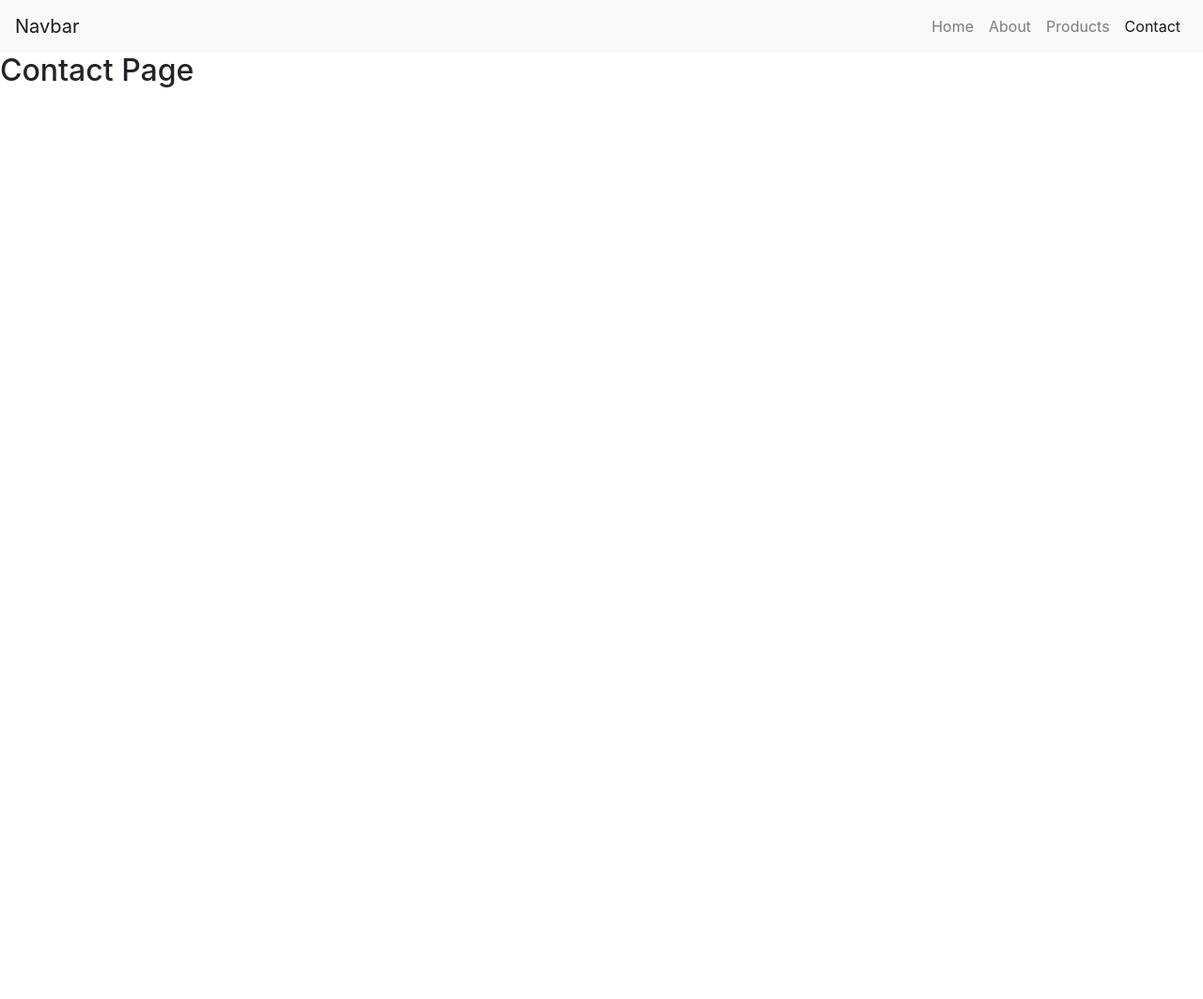
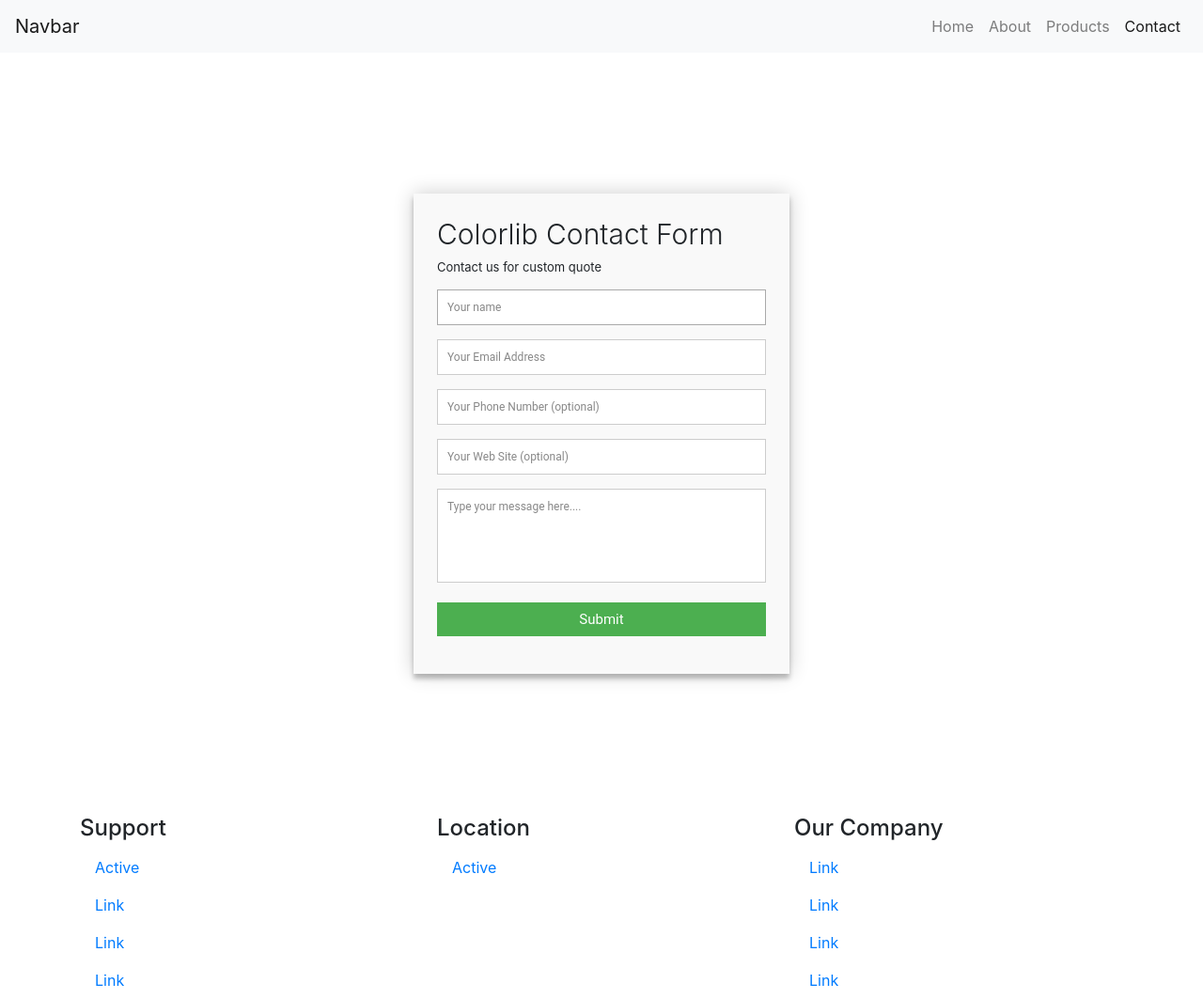
Before and after one commit to StephDunks/Assignment-4, a plain HTML site: page contact.html in a window 1280 px wide. Shown: the whole page at 94% size. Before the commit the page ends 800 px from the top, so only its background shows below. Drawn offline with nearby package versions, Linux system fonts and the light colour scheme.

Commit message:
WIP Added contact form

```diff
--- a/contact.html
+++ b/contact.html
@@ -7,6 +7,7 @@
 
     <!-- Bootstrap CSS -->
     <link rel="stylesheet" href="https://maxcdn.bootstrapcdn.com/bootstrap/4.0.0/css/bootstrap.min.css" integrity="sha384-Gn5384xqQ1aoWXA+058RXPxPg6fy4IWvTNh0E263XmFcJlSAwiGgFAW/dAiS6JXm" crossorigin="anonymous">
+    <link rel="stylesheet" type="text/css" href="./css/styles.css">
 
     <title>Contact</title>
   </head>
@@ -28,7 +29,98 @@
       </div>
     </nav>
 
-    <h2>Contact Page</h2>
+    <!-- Contact Form -->
+
+  <!--   <div class="container">
+      <div class="contact-form">
+
+      </div>
+    </div> -->
+
+    <div class="container-form">
+      <div class="contact-bckground">
+        <form id="contact" action="" method="post">
+          <h3>Colorlib Contact Form</h3>
+          <h4>Contact us for custom quote</h4>
+          <fieldset>
+            <input placeholder="Your name" type="text" tabindex="1" required autofocus>
+          </fieldset>
+          <fieldset>
+            <input placeholder="Your Email Address" type="email" tabindex="2" required>
+          </fieldset>
+          <fieldset>
+            <input placeholder="Your Phone Number (optional)" type="tel" tabindex="3" required>
+          </fieldset>
+          <fieldset>
+            <input placeholder="Your Web Site (optional)" type="url" tabindex="4" required>
+          </fieldset>
+          <fieldset>
+            <textarea placeholder="Type your message here...." tabindex="5" required></textarea>
+          </fieldset>
+          <fieldset>
+            <button name="submit" type="submit" id="contact-submit" data-submit="...Sending">Submit</button>
+          </fieldset>
+        </form>
+       </div>
+    </div>
+
+
+    <!-- Footer Section -->
+
+
+      <div class="container">
+        <footer>
+        <div class="row">
+          <div class="col-xs-12 col-sm-6 col-md-6 col-lg-4">
+            <h4>Support</h4>
+            <ul class="nav flex-column">
+              <li class="nav-item">
+                <a class="nav-link active" href="#">Active</a>
+              </li>
+              <li class="nav-item">
+                <a class="nav-link" href="#">Link</a>
+              </li>
+              <li class="nav-item">
+                <a class="nav-link" href="#">Link</a>
+              </li>
+              <li class="nav-item">
+                <a class="nav-link" href="#">Link</a>
+              </li>
+            </ul>
+          </div>
+          <div class="col-xs-12 col-sm-6 col-md-6 col-lg-4">
+            <h4>Location</h4>
+            <ul class="nav flex-column">
+              <li class="nav-item">
+                <a class="nav-link" href="#">Active</a>
+              </li>
+            </ul>
+          </div>
+          <div class="col-xs-12 col-sm-12 col-md-12 col-lg-4">
+            <h4>Our Company</h4>
+            <ul class="nav flex-column">
+              <li class="nav-item">
+                <a class="nav-link" href="#">Link</a>
+              </li>
+              <li class="nav-item">
+                <a class="nav-link" href="#">Link</a>
+              </li>
+              <li class="nav-item">
+                <a class="nav-link" href="#">Link</a>
+              </li>
+              <li class="nav-item">
+                <a class="nav-link" href="#">Link</a>
+              </li>
+            </ul>
+          </div>
+          </div>
+       </div>
+     </footer>
+
+
+
+     <!--  -->
+
 
     <!-- Optional JavaScript -->
     <!-- jQuery first, then Popper.js, then Bootstrap JS -->
--- a/css/styles.css
+++ b/css/styles.css
@@ -44,3 +44,151 @@
         height: 200px;
         width: 100%;
        }
+
+
+/*Contact Form */
+
+/*@import url(https://fonts.googleapis.com/css?family=Roboto:400,300,600,400italic);
+* {
+  margin: 0;
+  padding: 0;
+  box-sizing: border-box;
+  -webkit-box-sizing: border-box;
+  -moz-box-sizing: border-box;
+  -webkit-font-smoothing: antialiased;
+  -moz-font-smoothing: antialiased;
+  -o-font-smoothing: antialiased;
+  font-smoothing: antialiased;
+  text-rendering: optimizeLegibility;
+}*/
+
+/*body {
+  font-family: "Roboto", Helvetica, Arial, sans-serif;
+  font-weight: 100;
+  font-size: 12px;
+  line-height: 30px;
+  color: #777;
+  background: #4CAF50;
+}*/
+
+.container-form {
+  max-width: 400px;
+  width: 100%;
+  margin: 0 auto;
+  position: relative;
+}
+
+#contact input[type="text"],
+#contact input[type="email"],
+#contact input[type="tel"],
+#contact input[type="url"],
+#contact textarea,
+#contact button[type="submit"] {
+  font: 400 12px/16px "Roboto", Helvetica, Arial, sans-serif;
+}
+
+#contact {
+  background: #F9F9F9;
+  padding: 25px;
+  margin: 150px 0;
+  box-shadow: 0 0 20px 0 rgba(0, 0, 0, 0.2), 0 5px 5px 0 rgba(0, 0, 0, 0.24);
+}
+
+#contact h3 {
+  display: block;
+  font-size: 30px;
+  font-weight: 300;
+  margin-bottom: 10px;
+}
+
+#contact h4 {
+  margin: 5px 0 15px;
+  display: block;
+  font-size: 13px;
+  font-weight: 400;
+}
+
+fieldset {
+  border: medium none !important;
+  margin: 0 0 10px;
+  min-width: 100%;
+  padding: 0;
+  width: 100%;
+}
+
+#contact input[type="text"],
+#contact input[type="email"],
+#contact input[type="tel"],
+#contact input[type="url"],
+#contact textarea {
+  width: 100%;
+  border: 1px solid #ccc;
+  background: #FFF;
+  margin: 0 0 5px;
+  padding: 10px;
+}
+
+#contact input[type="text"]:hover,
+#contact input[type="email"]:hover,
+#contact input[type="tel"]:hover,
+#contact input[type="url"]:hover,
+#contact textarea:hover {
+  -webkit-transition: border-color 0.3s ease-in-out;
+  -moz-transition: border-color 0.3s ease-in-out;
+  transition: border-color 0.3s ease-in-out;
+  border: 1px solid #aaa;
+}
+
+#contact textarea {
+  height: 100px;
+  max-width: 100%;
+  resize: none;
+}
+
+#contact button[type="submit"] {
+  cursor: pointer;
+  width: 100%;
+  border: none;
+  background: #4CAF50;
+  color: #FFF;
+  margin: 0 0 5px;
+  padding: 10px;
+  font-size: 15px;
+}
+
+#contact button[type="submit"]:hover {
+  background: #43A047;
+  -webkit-transition: background 0.3s ease-in-out;
+  -moz-transition: background 0.3s ease-in-out;
+  transition: background-color 0.3s ease-in-out;
+}
+
+#contact button[type="submit"]:active {
+  box-shadow: inset 0 1px 3px rgba(0, 0, 0, 0.5);
+}
+
+.copyright {
+  text-align: center;
+}
+
+#contact input:focus,
+#contact textarea:focus {
+  outline: 0;
+  border: 1px solid #aaa;
+}
+
+::-webkit-input-placeholder {
+  color: #888;
+}
+
+:-moz-placeholder {
+  color: #888;
+}
+
+::-moz-placeholder {
+  color: #888;
+}
+
+:-ms-input-placeholder {
+  color: #888;
+}
```
Also changed, not shown: about.html (+1 -1 lines), index.html (+1 -0 lines), js/script.js (added).
